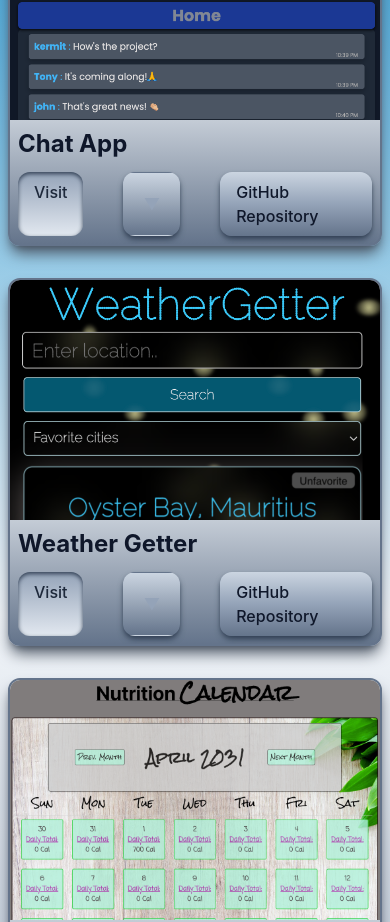
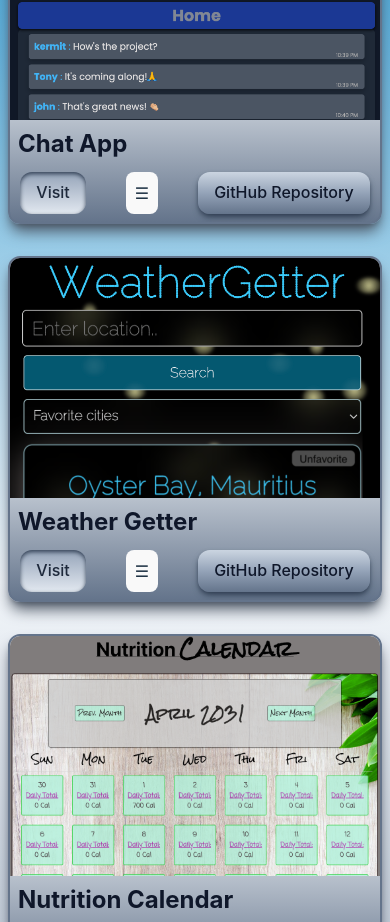
Before and after one commit to davidxv15/Portfolio-2, a React (Vite) app: page / in a window 390 px wide. Shown: the part 2140-3062 px from the top of the page. Built offline with nearby package versions, Linux system fonts and the light colour scheme; a web font is replaced by a local one.

Commit message:
style(Projects): hamburger menu choice

```diff
--- a/src/components/Projects.tsx
+++ b/src/components/Projects.tsx
@@ -92,10 +92,8 @@ const Projects: React.FC = () => {
                 {/* Info Button */}
                 <button
                   onClick={() => toggleDescription(index)}
-                  className="bg-gradient-to-b from-slate-300 to-slate-500 text-slate-400 rounded-xl hover:bg-gradient-to-b hover:from-slate-500 hover:to-slate-200 hover:text-slate-600 hover:shadow-inner hover:shadow-slate-700 shadow shadow-md shadow-slate-700"
-
-                >
-                  ▼
+                  className="p-2 focus:outline-none hover:text-gray-800 transition" >
+                  ☰
                 </button>
 
                 {/* GitHub Button */}
```
